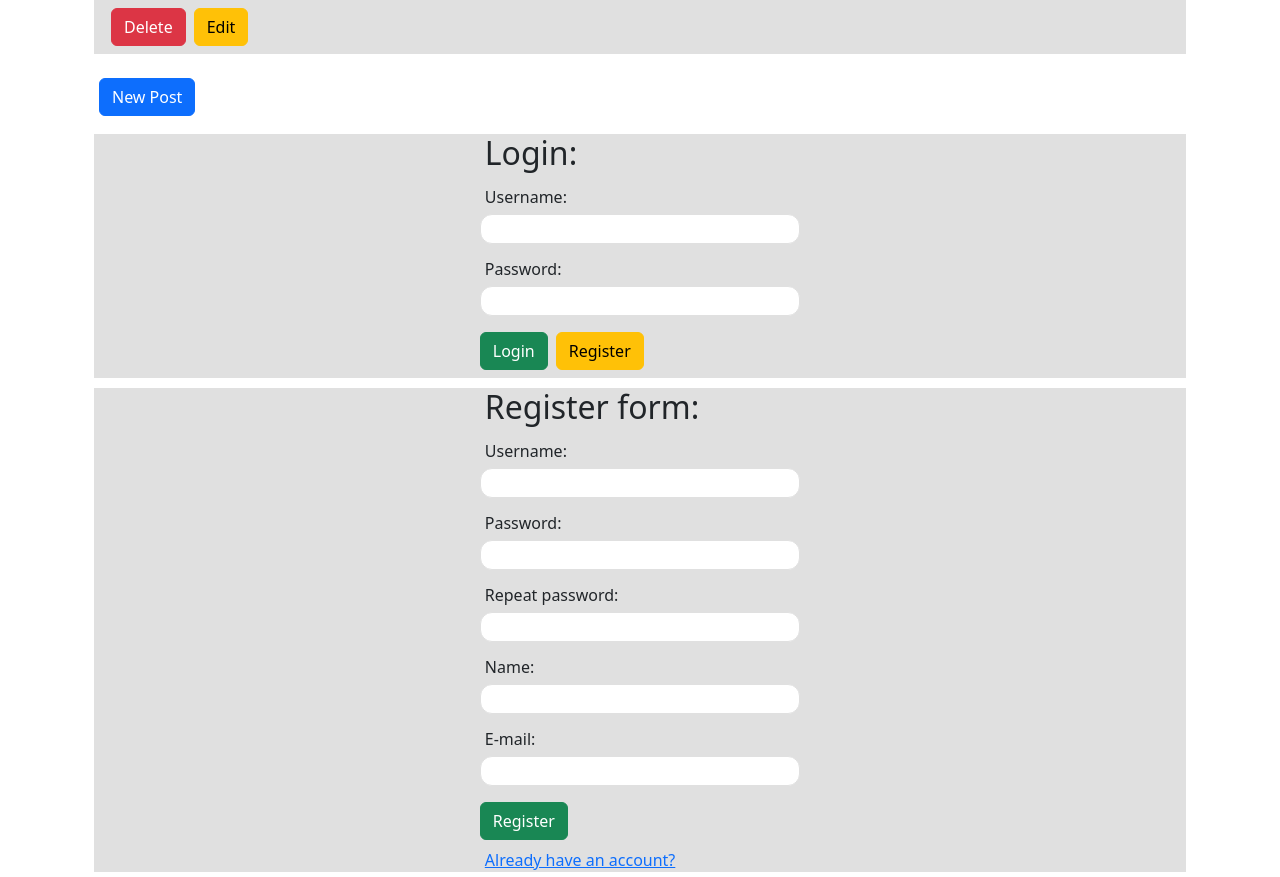
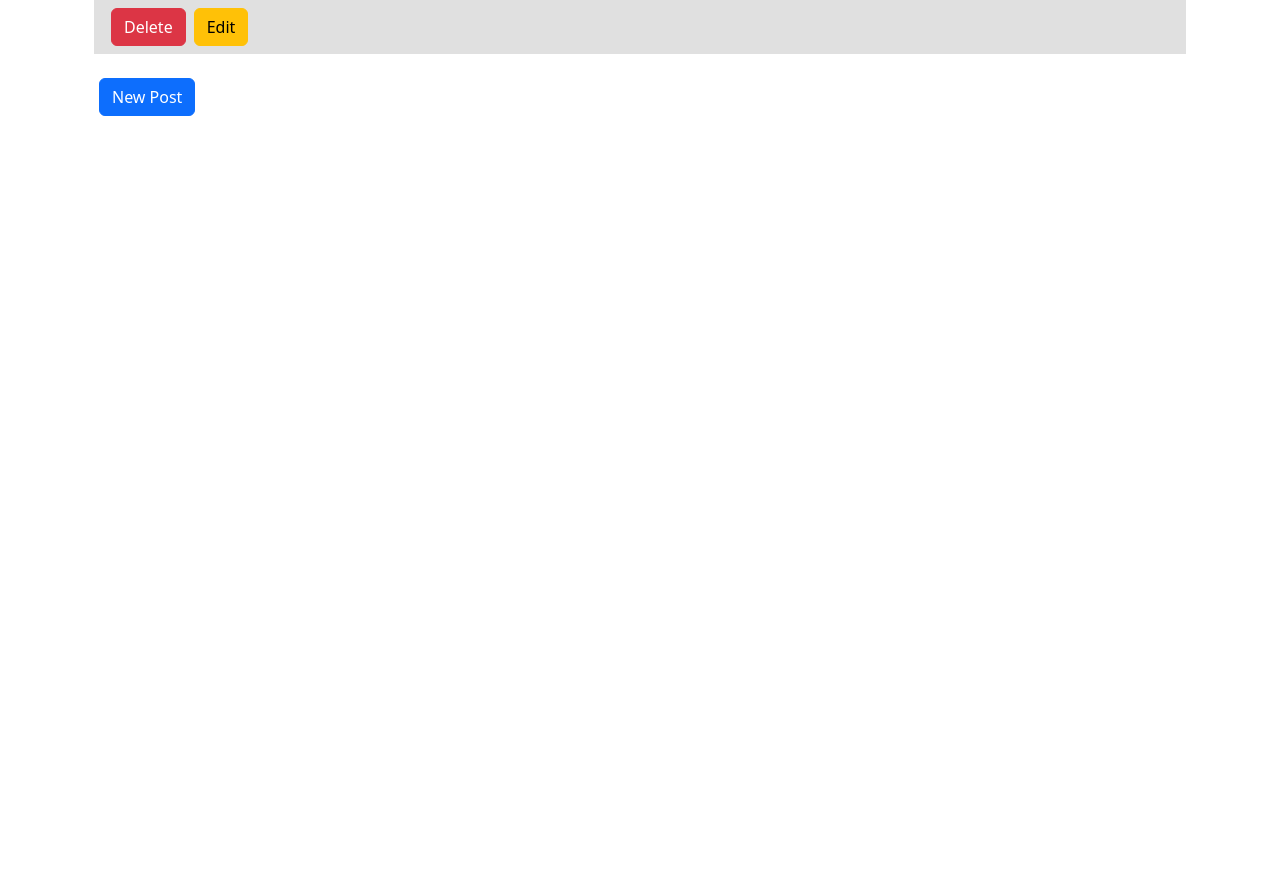
Before and after one commit to DinoSirovica/Lab5-NJS, an Angular app: page / in a window 1280 px wide. Shown: the part 406-1283 px from the top of the page. After the commit the page ends 800 px from the top, so only its background shows below. Built offline with nearby package versions, Linux system fonts and the light colour scheme.

Commit message:
Added routing module to web app

```diff
--- a/src/app/app.component.html
+++ b/src/app/app.component.html
@@ -1,3 +1 @@
-<app-main></app-main>
-<app-login></app-login>
-<app-registration></app-registration>
+<router-outlet></router-outlet>
--- a/src/app/login/login.component.html
+++ b/src/app/login/login.component.html
@@ -8,7 +8,7 @@
       <label for="pass">Password:</label><br>
       <input class="input-box" type="password" id="pass"><br>
       <button class="btn btn-success">Login</button>
-      <button class="btn btn-warning">Register</button>
+      <button class="btn btn-warning" [routerLink]="['/register']">Register</button>
       </div>
     </div>
     </div>
--- a/src/app/registration/registration.component.html
+++ b/src/app/registration/registration.component.html
@@ -14,7 +14,7 @@
       <label for="email">E-mail:</label><br>
       <input class="input-box" id="email" type="email">
         <button class="btn btn-success" id="register">Register</button><br>
-      <a href="#username">Already have an account?</a>
+      <a [routerLink]="['/login']">Already have an account?</a>
       </div>
     </div>
   </div>
```
Also changed, not shown: src/app/app-routing-module.module.ts (added, +20 -0 lines), src/app/app.module.ts (+8 -5 lines).
